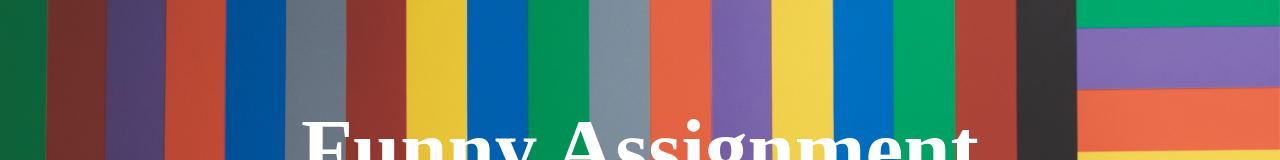
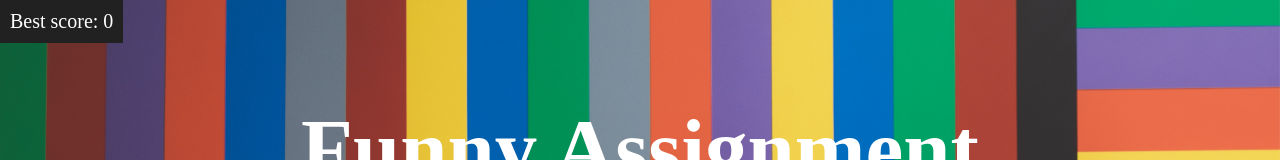
Before and after one commit to geoweather/geoweather.github.io, a website built with webpack: page index.html in a window 1280 px wide. Shown: the top 160 px of the page. Built offline with nearby package versions, Linux system fonts and the light colour scheme.

Commit message:
Add storing best score in localstorage and displaying it on main page

```diff
--- a/index.html
+++ b/index.html
@@ -37,6 +37,8 @@
     <img src="public/good-job.gif" id="good-job-badge" class="good-job-badge" />
     <img src="public/bad-job.png" id="bad-job-badge" class="bad-job-badge" />
 
+    <div class="best-score">Best score: <span id="best-score-number">∞</span></div>
+
     <script src="bundle.js"></script>
     <script async defer
             src="https://maps.googleapis.com/maps/api/js?key=AIzaSyDuOTLoVnCWUxpUF41fFPixFjFfoB3SF3E&callback=initialize">
--- a/src/js/index.js
+++ b/src/js/index.js
@@ -18,6 +18,7 @@ const badJobBadge = document.querySelector('#bad-job-badge');
 const homePage = document.getElementById('home');
 const gameboardPage = document.getElementById('gameboard');
 const currentStrikeElem = document.getElementById('current-strike-number');
+const bestScoreElem = document.getElementById('best-score-number');
 
 const possibleLocations = [
   { lat: 57.149651, lng: -2.099075 },
@@ -38,6 +39,9 @@ const possibleLocations = [
   { lat: 40.729884, lng: -73.990988 },
   { lat: 40.730031, lng: -73.991428 },
 ];
+
+// Get best score from localstorage and set it up in UI
+bestScoreElem.innerText = localStorage.getItem('bestScore') || 0;
 
 // Basic set up after google maps API is ready
 window.initialize = () => {
@@ -79,6 +83,10 @@ const updatePano = () => {
           clearInterval(state.countdownInterval);
           badJobBadge.classList.add('bad-job-badge--moving');
           setTimeout(() => badJobBadge.classList.remove('bad-job-badge--moving'), 2000);
+          if (state.currentStrike > +localStorage.getItem('bestScore')) {
+            localStorage.setItem('bestScore', state.currentStrike);
+            bestScoreElem.innerText = state.currentStrike;
+          }
           state.currentStrike = 0;
           currentStrikeElem.innerText = state.currentStrike;
           updatePano();
@@ -122,6 +130,10 @@ document.getElementById('home__start-btn').addEventListener('click', () => {
           // Show awful badge
           badJobBadge.classList.add('bad-job-badge--moving');
           setTimeout(() => badJobBadge.classList.remove('bad-job-badge--moving'), 2000);
+          if (state.currentStrike > +localStorage.getItem('bestScore')) {
+            localStorage.setItem('bestScore', state.currentStrike);
+            bestScoreElem.innerText = state.currentStrike;
+          }
           state.currentStrike = 0;
         }
         currentStrikeElem.innerText = state.currentStrike;
--- a/src/styles/index.css
+++ b/src/styles/index.css
@@ -170,3 +170,13 @@ html, body {
     font-weight: bold;
     margin-bottom: 10px;
 }
+
+.best-score {
+    position: absolute;
+    top: 0;
+    left: 0;
+    background: #212121;
+    color: #fff;
+    padding: 10px;
+    font-size: 20px;
+}
```
